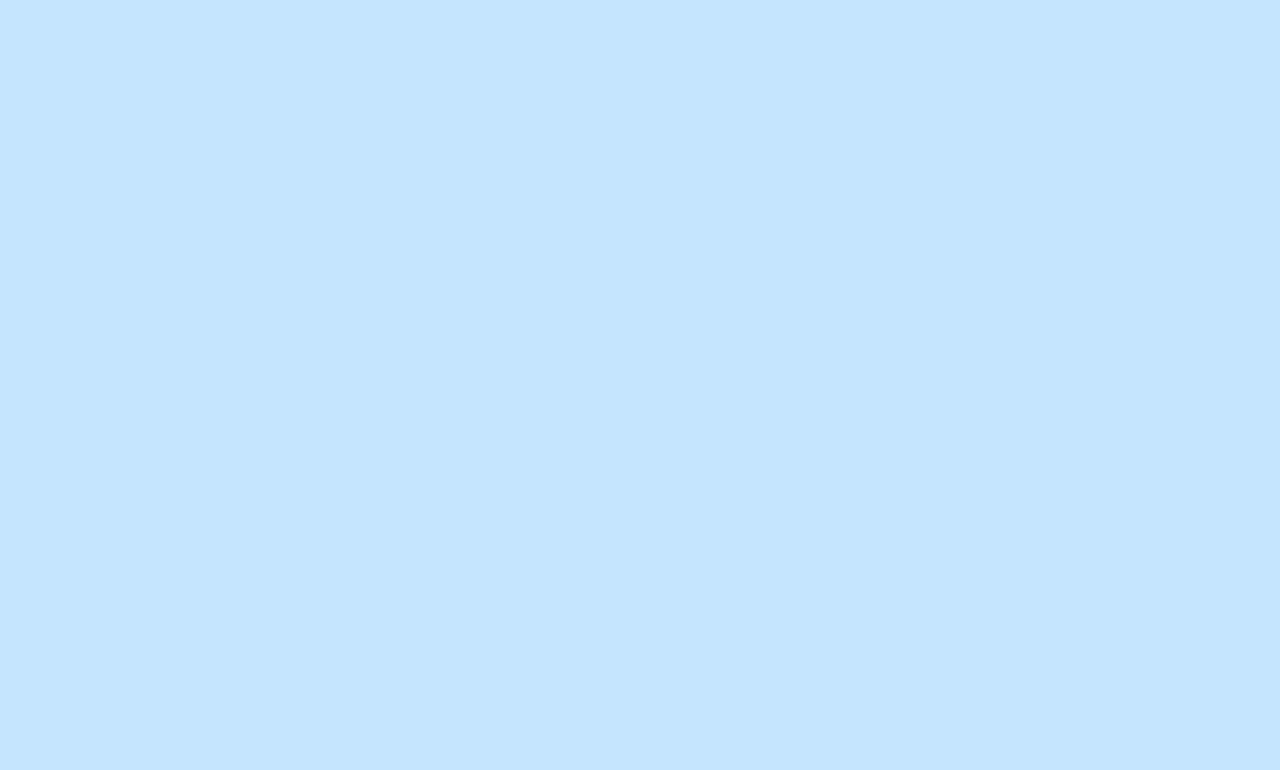
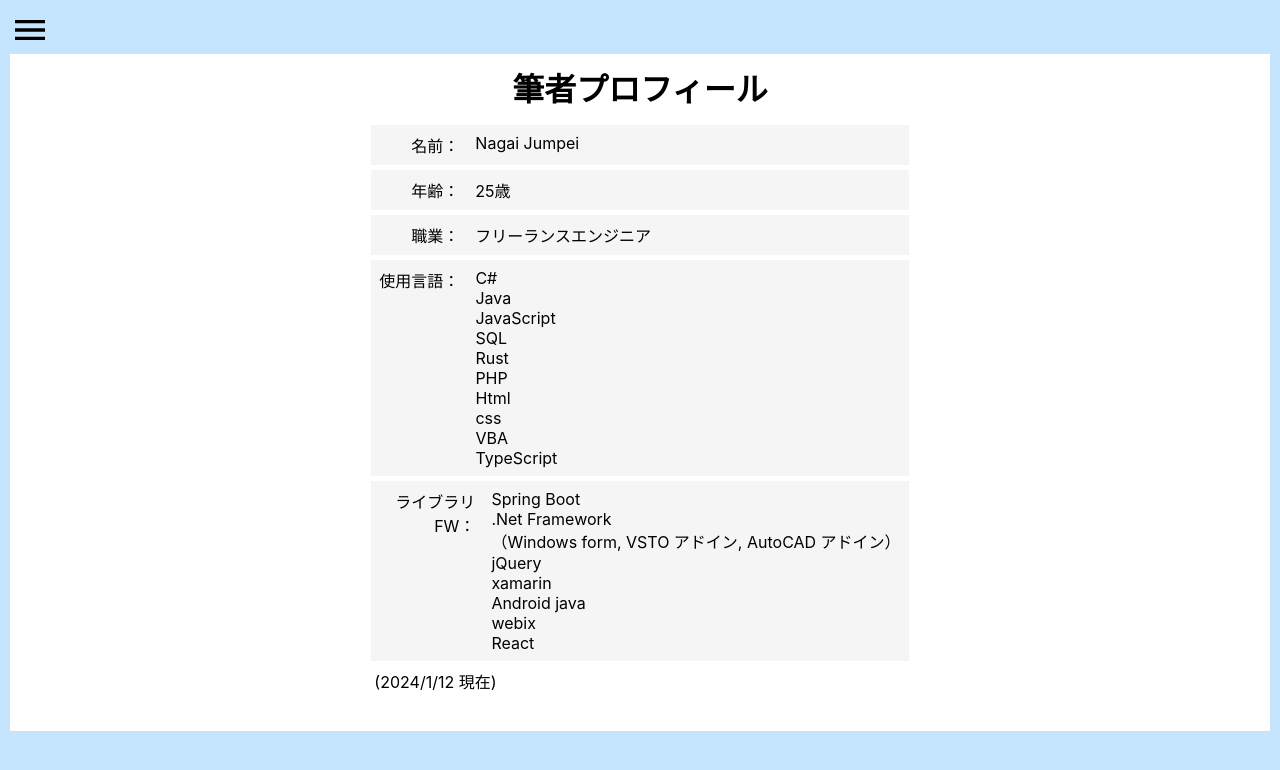
Before and after one commit to NagaJun1/sample_react_ts, a React (Create React App) app: page /sample_react_ts/author in a window 1280 px wide. Before the commit this address had no page. Shown: the top 770 px of the page. Built offline with nearby package versions, Linux system fonts and the light colour scheme.

Commit message:
パスを修正

```diff
--- a/src/App.tsx
+++ b/src/App.tsx
@@ -4,17 +4,15 @@ import { BrowserRouter, Route, Routes } from 'react-router-dom';
 import Author from './pages/Author';
 import Reports from './pages/Report';
 import Home from './pages/Home';
+import { APP_NAME } from './const/string';
 
-/** 初期ページ表示 */
 const App = () => {
   // 各ページのパス設定
-  // github pages だと、画面遷移が成功しない
-  // 解決核について... https://qiita.com/takuya0206/items/f284b5e68f48f1ebefae
-  return <BrowserRouter basename={process.env.PUBLIC_URL}>
+  return <BrowserRouter>
     <Routes>
-      <Route path='/' element={<Home />} />
-      <Route path='/author' element={<Author />} />
-      <Route path='/report' element={<Reports />} />
+      <Route path={APP_NAME + '/'} element={<Home />} />
+      <Route path={APP_NAME + '/author'} element={<Author />} />
+      <Route path={APP_NAME + '/report'} element={<Reports />} />
     </Routes>
   </BrowserRouter>;
 };
--- a/src/const/string.ts
+++ b/src/const/string.ts
@@ -1 +1 @@
-export const APP_NAME: String = "APP_NAME";
+export const APP_NAME: String = "sample_react_ts";
```
